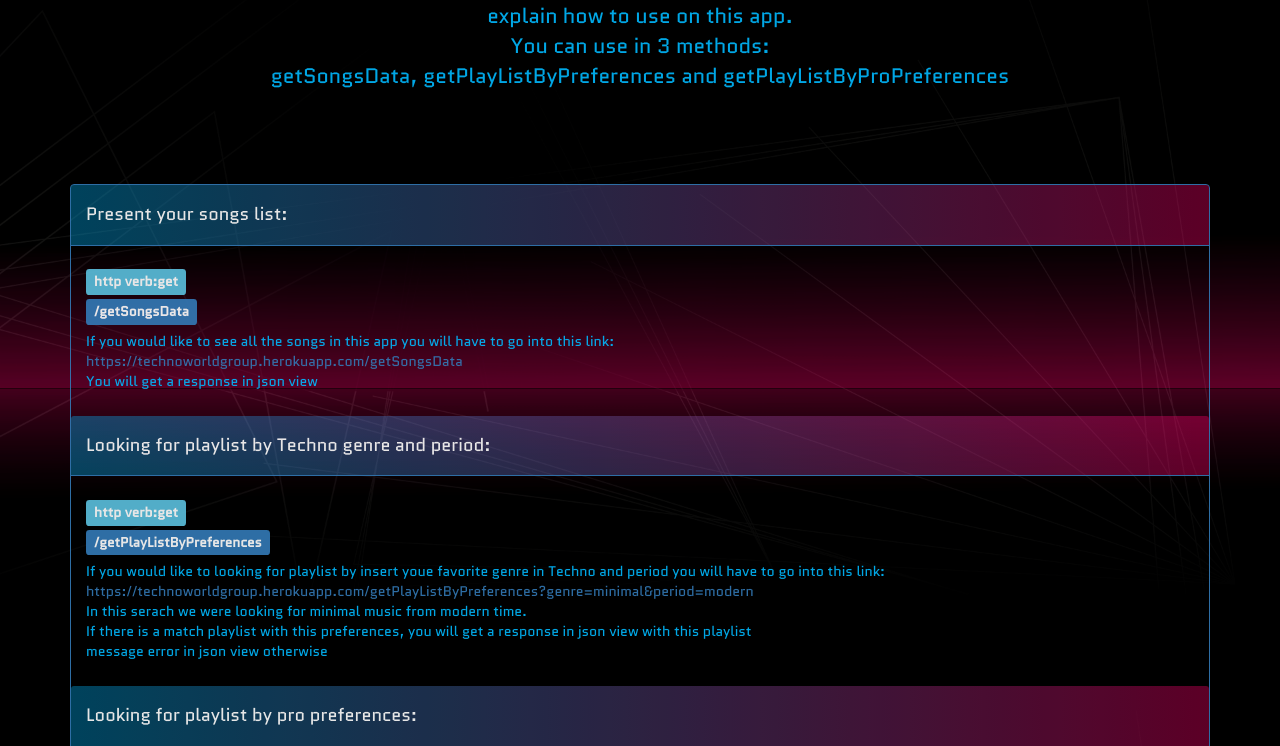
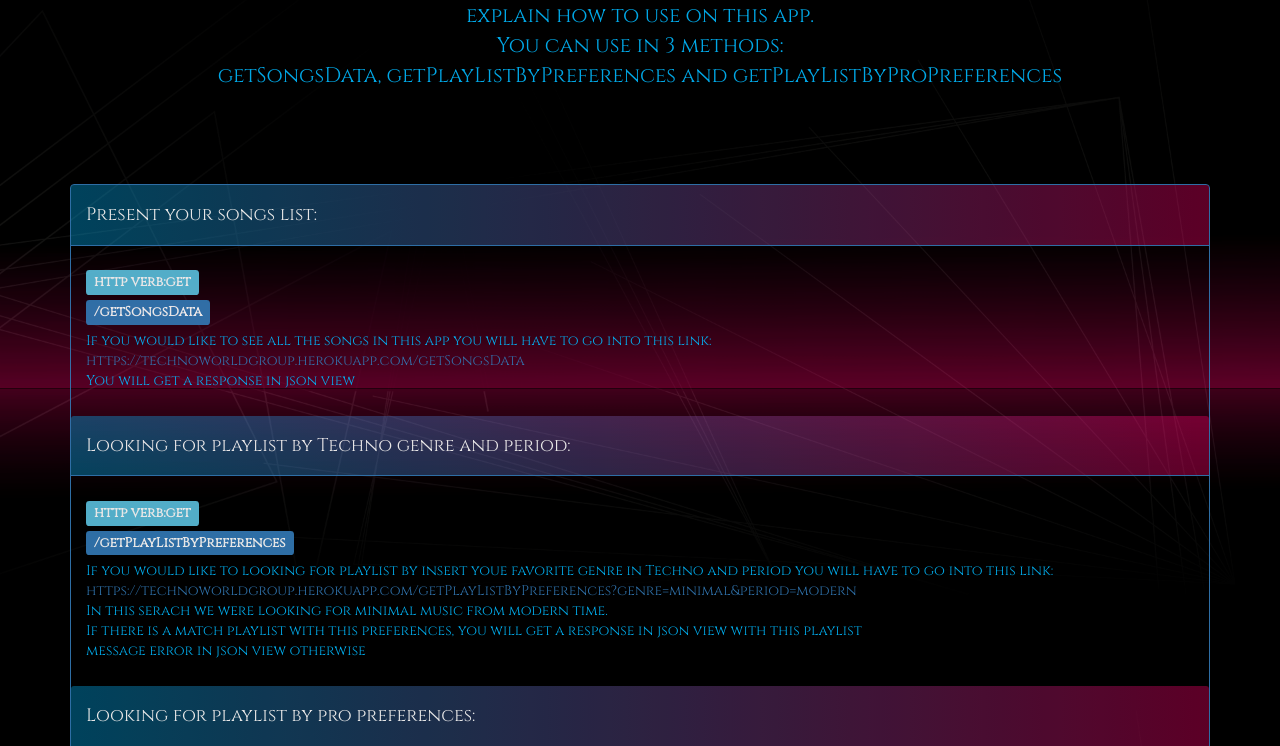
Before and after one commit to nofarginon/TechnoWorldGroupService, a website: page public/index.html in a window 1280 px wide. Shown: the part 176-922 px from the top of the page. Drawn offline with nearby package versions, Linux system fonts and the light colour scheme.

Commit message:
'fontchanged'

```diff
--- a/public/index.html
+++ b/public/index.html
@@ -4,7 +4,7 @@
     <title>Techno World Group</title>
     <link rel="stylesheet" href="https://maxcdn.bootstrapcdn.com/bootstrap/3.3.7/css/bootstrap.min.css">
     <link href="style/style.css" rel="stylesheet">
-    <link href="https://fonts.googleapis.com/css?family=Quantico" rel="stylesheet">
+    <link href="https://fonts.googleapis.com/css?family=Cinzel" rel="stylesheet">
 </head>
 <body>
     <div class="container">
--- a/public/style/style.css
+++ b/public/style/style.css
@@ -6,7 +6,7 @@ body{
 
 .container{
     opacity: 0.9;
-    font-family: 'Quantico', sans-serif;
+    font-family: 'Cinzel', serif;
     color:#00BAFF;
 }
 
```
